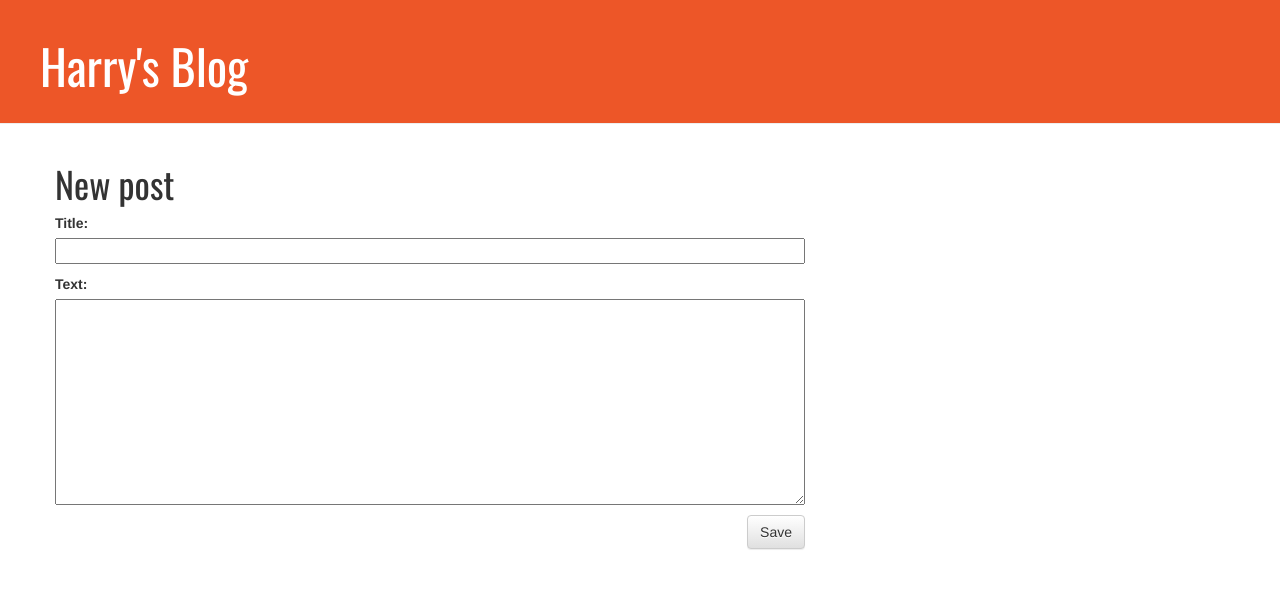
After one commit to harryclemence1/my-first-blog, a Django app: page /post/new/ in a window 1280 px wide. The commit adds this page. Shown: the top 589 px of the page. Run offline with Django 3.2, Linux system fonts and the light colour scheme; some libraries are stand-ins or nearby versions.

Commit message:
Added views to create/edit blog posts inside the site

```diff
--- /dev/null
+++ b/blog/forms.py
@@ -0,0 +1,9 @@
+from django import forms
+
+from .models import Post
+
+class PostForm(forms.ModelForm):
+
+    class Meta:
+        model = Post
+        fields = ('title', 'text',)
--- a/blog/templates/blog/base.html
+++ b/blog/templates/blog/base.html
@@ -9,6 +9,9 @@
     </head>
     <body>
             <div class="page-header">
+                    {% if user.is_authenticated %}
+                        <a href="{% url 'post_new' %}" class="top-menu"><span class="glyphicon glyphicon-plus"></span></a>
+                    {% endif %}
                 <h1><a href="/">Harry's Blog</a></h1>
             </div>
             <div class="content container">
--- a/blog/templates/blog/post_detail.html
+++ b/blog/templates/blog/post_detail.html
@@ -7,6 +7,9 @@
                 {{ post.published_date }}
             </div>
         {% endif %}
+        {% if user.is_authenticated %}
+            <a class="btn btn-default" href="{% url 'post_edit' pk=post.pk %}"><span class="glyphicon glyphicon-pencil"></span></a>
+        {% endif %}
         <h1>{{ post.title }}</h1>
         <p>{{ post.text|linebreaksbr }}</p>
     </div>
--- /dev/null
+++ b/blog/templates/blog/post_edit.html
@@ -0,0 +1,9 @@
+{% extends 'blog/base.html' %}
+
+{% block content %}
+    <h1>New post</h1>
+    <form method="POST" class="post-form">{% csrf_token %}
+        {{ form.as_p }}
+        <button type="submit" class="save btn btn-default">Save</button>
+    </form>
+{% endblock %}
--- a/blog/urls.py
+++ b/blog/urls.py
@@ -3,5 +3,7 @@ from . import views
 
 urlpatterns = [
     url(r'^$', views.post_list, name='post_list'),
-    url(r'^post/(?P<pk>\d+)/$', views.post_detail, name='post_detail')
+    url(r'^post/(?P<pk>\d+)/$', views.post_detail, name='post_detail'),
+    url(r'^post/new/$', views.post_new, name='post_new'),
+     url(r'^post/(?P<pk>\d+)/edit/$', views.post_edit, name='post_edit'),
 ]
--- a/blog/views.py
+++ b/blog/views.py
@@ -1,7 +1,9 @@
 from django.shortcuts import render
+from django.shortcuts import redirect
 from django.shortcuts import render, get_object_or_404
 from django.utils import timezone
 from .models import Post
+from .forms import PostForm
 
 def post_list(request):
     posts = Post.objects.filter(published_date__lte=timezone.now()).order_by('published_date')
@@ -10,3 +12,30 @@ def post_list(request):
 def post_detail(request, pk):
     post = get_object_or_404(Post, pk=pk)
     return render(request, 'blog/post_detail.html', {'post': post})
+
+def post_new(request):
+    if request.method == "POST":
+        form = PostForm(request.POST)
+        if form.is_valid():
+            post = form.save(commit=False)
+            post.author = request.user
+            post.published_date = timezone.now()
+            post.save()
+            return redirect('post_detail', pk=post.pk)
+    else:
+        form = PostForm()
+    return render(request, 'blog/post_edit.html', {'form': form})
+
+def post_edit(request, pk):
+    post = get_object_or_404(Post, pk=pk)
+    if request.method == "POST":
+        form = PostForm(request.POST, instance=post)
+        if form.is_valid():
+            post = form.save(commit=False)
+            post.author = request.user
+            post.published_date = timezone.now()
+            post.save()
+            return redirect('post_detail', pk=post.pk)
+    else:
+        form = PostForm(instance=post)
+    return render(request, 'blog/post_edit.html', {'form': form})
--- a/mysite/urls.py
+++ b/mysite/urls.py
@@ -13,9 +13,9 @@ Including another URLconf
     1. Import the include() function: from django.conf.urls import url, include
     2. Add a URL to urlpatterns:  url(r'^blog/', include('blog.urls'))
 """
+from django.conf.urls import include
 from django.conf.urls import url
 from django.contrib import admin
-from django.conf.urls import include
 
 urlpatterns = [
     url(r'^admin/', admin.site.urls),
```
